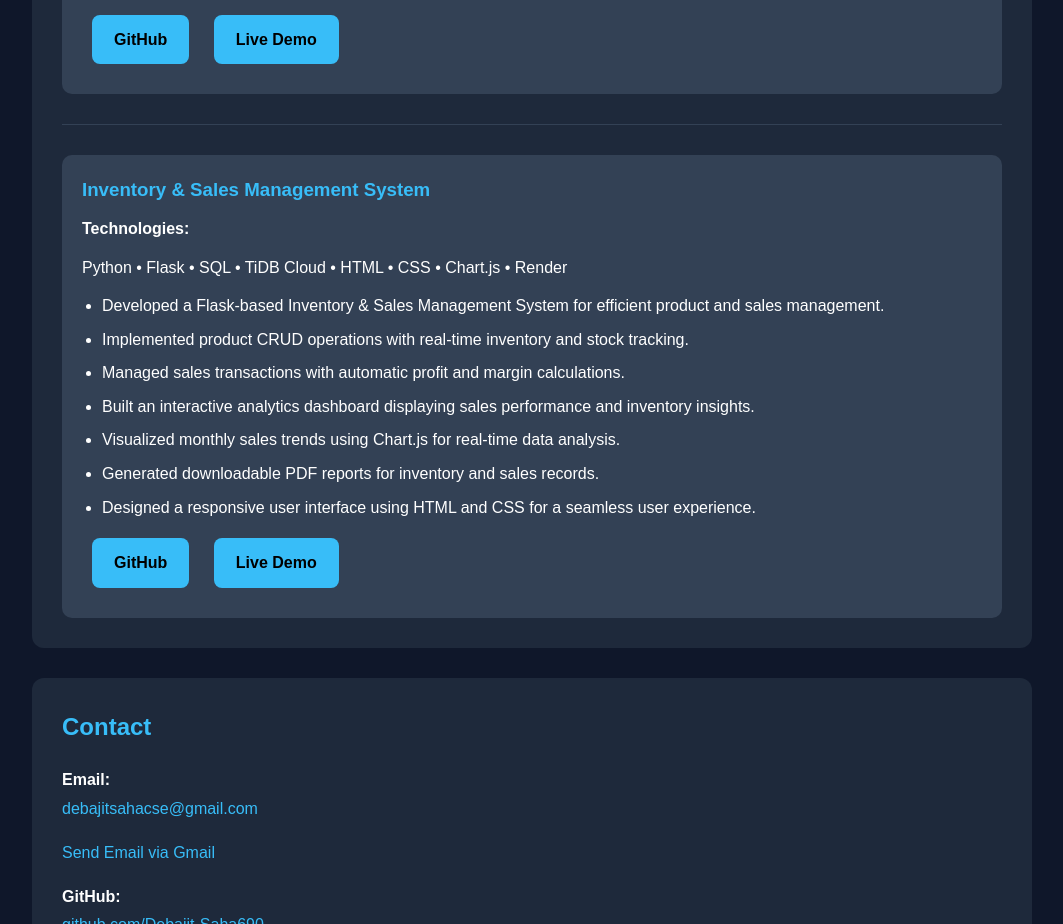
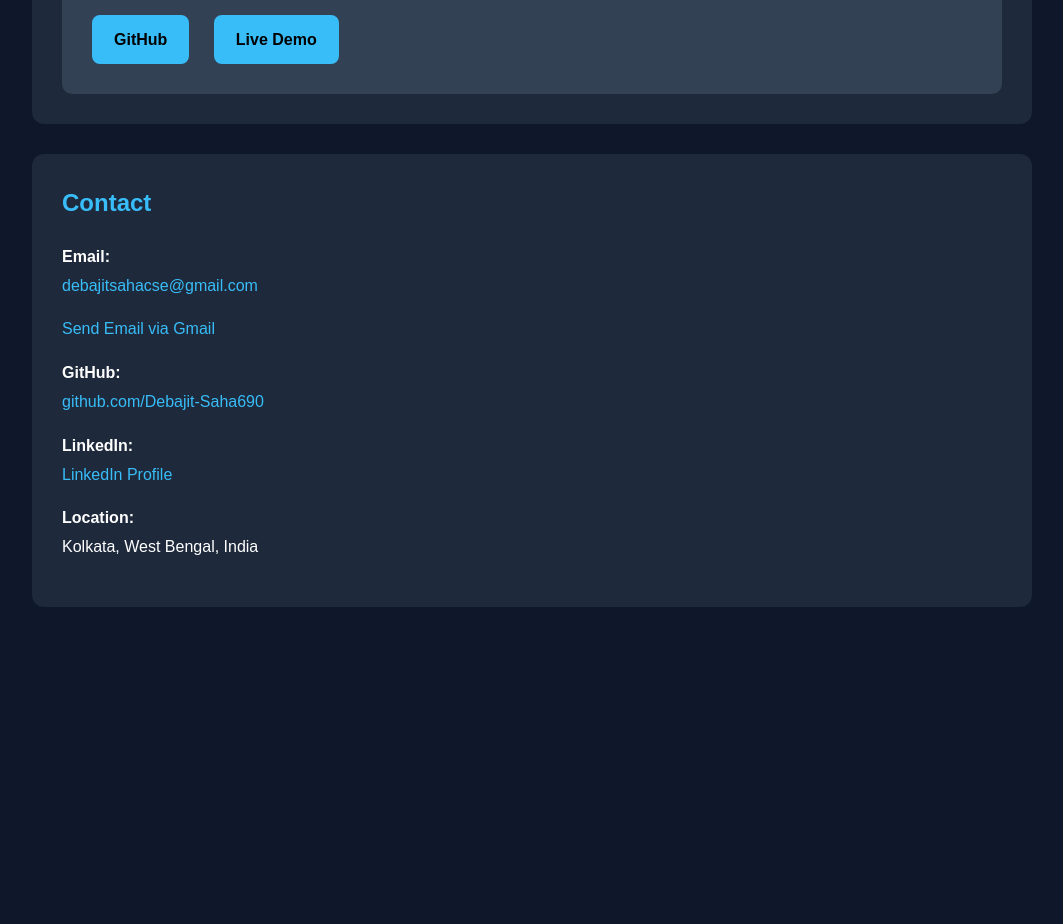
Before and after one commit to Debajit-Saha690/My-Portfolio, a plain HTML site: page index.html in a window 1280 px wide. Shown: the part 3285-4209 px from the top of the page, without its empty margins (108-1171 px from the left). After the commit the page ends 3922 px from the top, so only its background shows below. Drawn offline with Linux system fonts and the light colour scheme.

Commit message:
Update index.html

```diff
--- a/index.html
+++ b/index.html
@@ -330,46 +330,6 @@
 
     </div>
 
-    <hr>
-
-    <!-- Inventory & Sales Management System -->
-
-    <div class="project">
-
-        <h3>Inventory & Sales Management System</h3>
-
-        <p><strong>Technologies:</strong></p>
-
-        <p>
-            Python • Flask • SQL • TiDB Cloud • HTML • CSS • Chart.js • Render
-        </p>
-
-        <ul>
-            <li>Developed a Flask-based Inventory & Sales Management System for efficient product and sales management.</li>
-            <li>Implemented product CRUD operations with real-time inventory and stock tracking.</li>
-            <li>Managed sales transactions with automatic profit and margin calculations.</li>
-            <li>Built an interactive analytics dashboard displaying sales performance and inventory insights.</li>
-            <li>Visualized monthly sales trends using Chart.js for real-time data analysis.</li>
-            <li>Generated downloadable PDF reports for inventory and sales records.</li>
-            <li>Designed a responsive user interface using HTML and CSS for a seamless user experience.</li>
-        </ul>
-
-        <a href="https://github.com/Debajit-Saha690/Inventory-Sales-Management-System"
-           class="btn"
-           target="_blank"
-           rel="noopener noreferrer">
-           GitHub
-        </a>
-
-        <a href="https://inventory-sales-management-system-3ro6.onrender.com"
-           class="btn"
-           target="_blank"
-           rel="noopener noreferrer">
-           Live Demo
-        </a>
-
-    </div>
-
 </section>
 
 <!-- ================= CONTACT ================= -->
```
